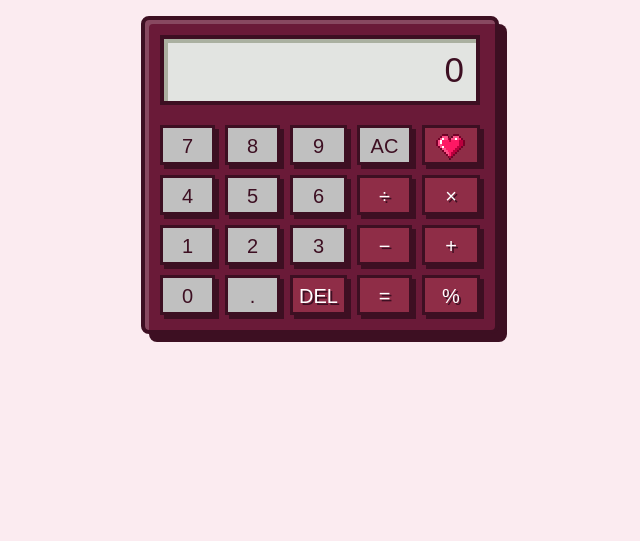
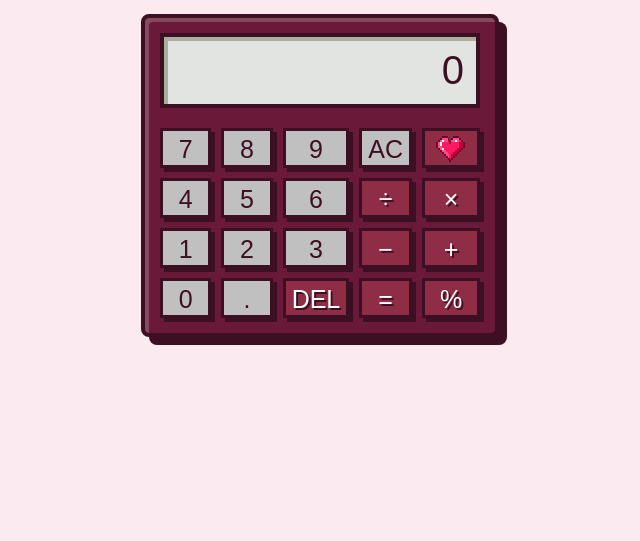
Before and after one commit to raniicodes/calculator, a plain HTML site: page index.html in a window 1280 px wide. Shown: the part 259-800 px from the top of the page, without its empty margins (320-960 px from the left). Drawn offline with Linux system fonts and the light colour scheme; a web font is replaced by a local one.

Commit message:
Update style.css

```diff
--- a/style.css
+++ b/style.css
@@ -114,7 +114,7 @@ width: 100%;
 background: transparent;
 border: none;
 font-family: 'ArcadeClassic', sans-serif;
-font-size: 35px; /* Default size for larger screens/desktop */
+font-size: 40px; /* Default size for larger screens/desktop */
 text-align: right;
 color: var(--text-color);
 outline: none;
@@ -130,7 +130,7 @@ box-sizing: border-box;
 .btn {
     height: 40px;
     font-family: 'ArcadeClassic', sans-serif;
-    font-size: 20px;
+    font-size: 25px;
     border: 3px solid var(--maroon-dark);
     cursor: pointer;
     position: relative;
```
